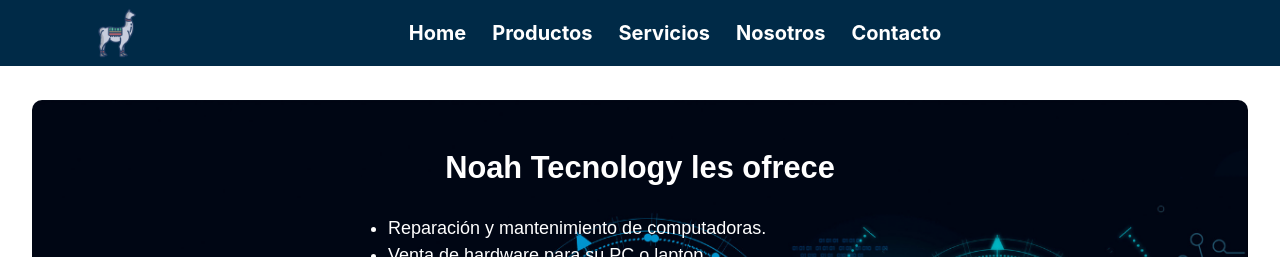
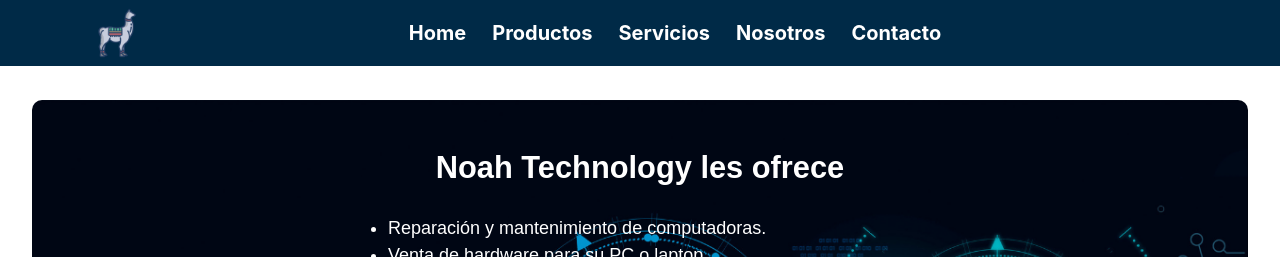
Before and after one commit to Yeraf/YokuTechnology, a React (Create React App) app: page / in a window 1280 px wide. Shown: the top 257 px of the page. Built offline with nearby package versions, Linux system fonts and the light colour scheme; a web font is replaced by a local one.

Commit message:
Technology

```diff
--- a/src/Paginas/Home.jsx
+++ b/src/Paginas/Home.jsx
@@ -13,7 +13,7 @@ function Home() {
       <div className="div-home-complete">
         <div className="home-img-container">
           <article className="container article-home-intro">
-            <h3 className="home-title-h3">Noah Tecnology les ofrece</h3>
+            <h3 className="home-title-h3">Noah Technology les ofrece</h3>
             <ul>
               <li>Reparación y mantenimiento de computadoras.</li>
               <li>Venta de hardware para su PC o laptop.</li>
--- a/src/Paginas/Nosotros.jsx
+++ b/src/Paginas/Nosotros.jsx
@@ -7,7 +7,7 @@ function Nosotros() {
     <div className="container nosotros-jumbotron">
       <hr></hr>
       <div className="jumbotron bg-warning text-black">
-        <h1 class="display-4 text-black"><b>Yoku Technology</b></h1>
+        <h1 class="display-4 text-black"><b>Noah Technology</b></h1>
         <p className="lead text-black">
         Somos una empresa de tecnología en la cual puedes encontrar servicios como reparación de computadoras, formateo, mantenimiento, instalación de cámaras, creación de paginas Web, implementación de red y cableado entre otros servicios técnicos.
         </p>
```
